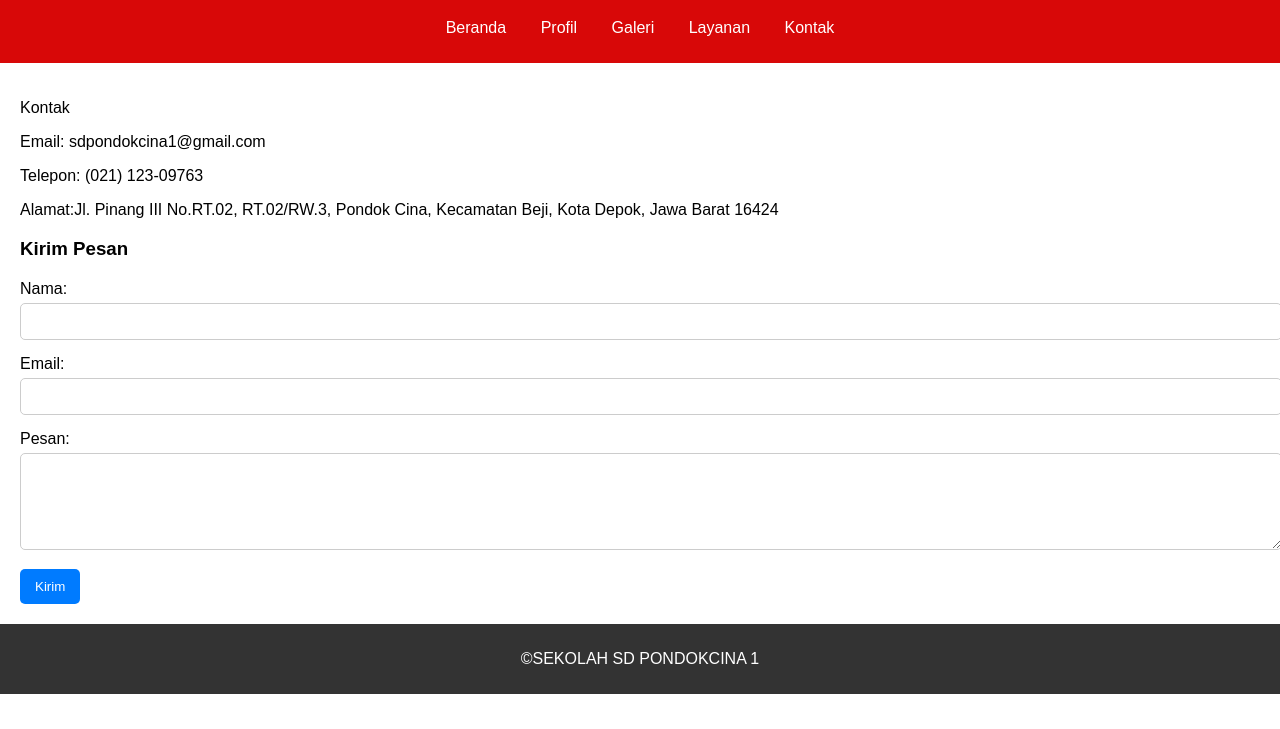
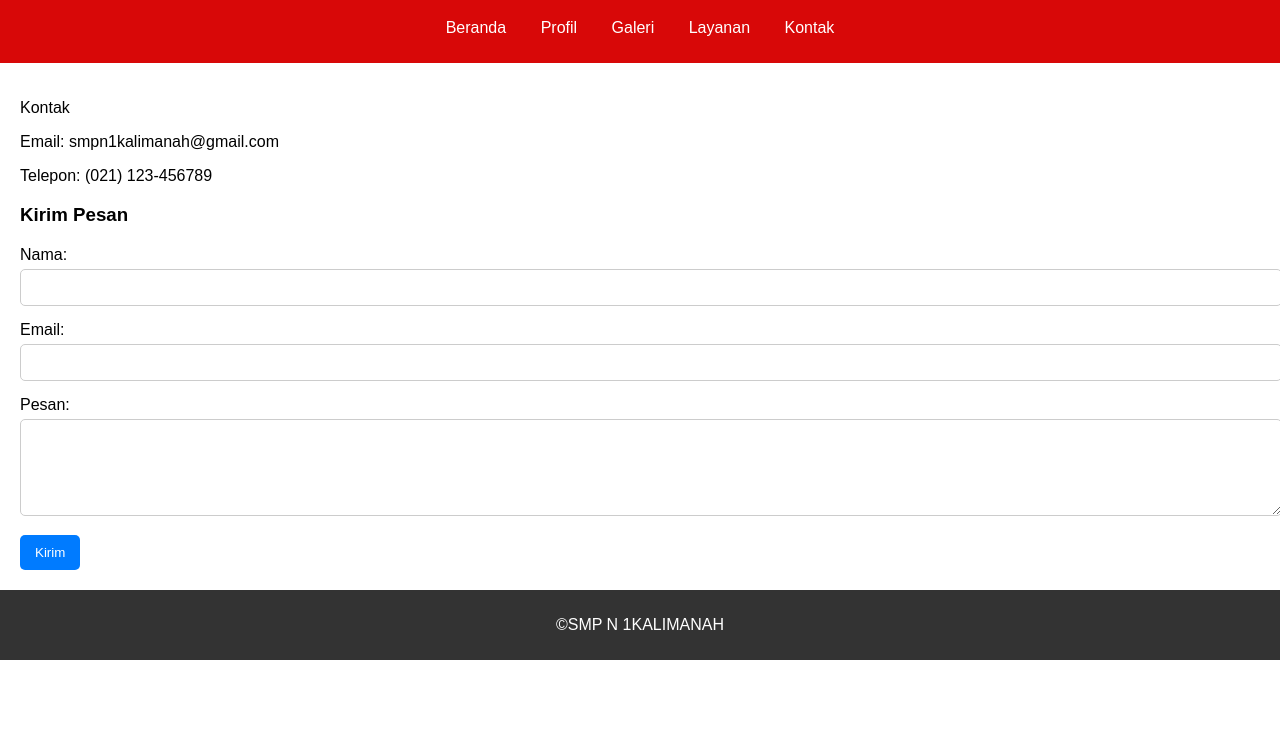
Before and after one commit to ganangdsa/utswebprogramingganang, a plain HTML site: page kontak.html in a window 1280 px wide. Shown: the part 71-800 px from the top of the page. Drawn offline with Linux system fonts and the light colour scheme.

Commit message:
Update kontak.html dari web
update dari web

```diff
--- a/kontak.html
+++ b/kontak.html
@@ -52,9 +52,9 @@
     </header>
     <main>
         <p>Kontak</p>
-        <p>Email: sdpondokcina1@gmail.com</p>
-        <p>Telepon: (021) 123-09763</p>
-        <p>Alamat:Jl. Pinang III No.RT.02, RT.02/RW.3, Pondok Cina, Kecamatan Beji, Kota Depok, Jawa Barat 16424</p>
+        <p>Email: smpn1kalimanah@gmail.com</p>
+        <p>Telepon: (021) 123-456789</p>
+
 
         <h3>Kirim Pesan</h3>
         <form class="kontak-form">
@@ -73,7 +73,7 @@
 
     </main>
     <footer>
-        <p>&copy;SEKOLAH SD PONDOKCINA 1</p>
+        <p>&copy;SMP N 1KALIMANAH</p>
     </footer>
     <script src="script.js"></script>
 </body>
```
